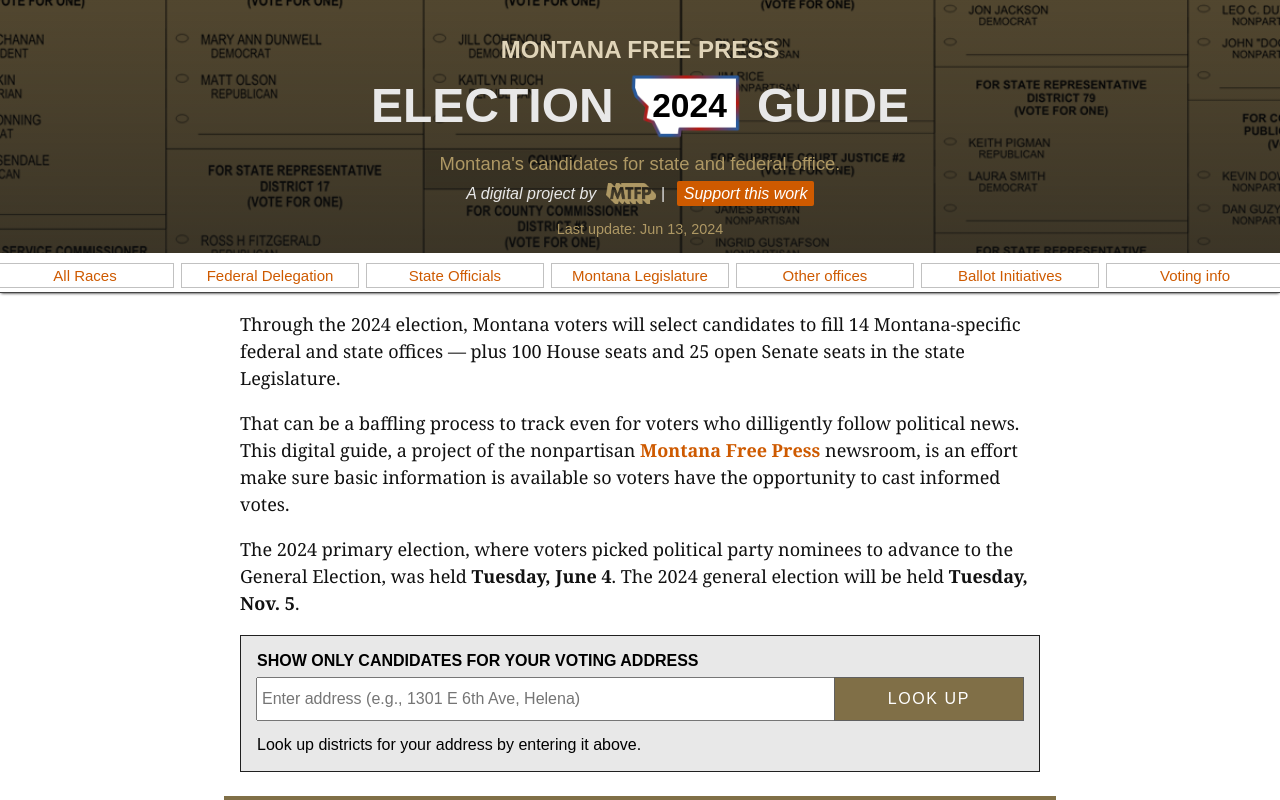
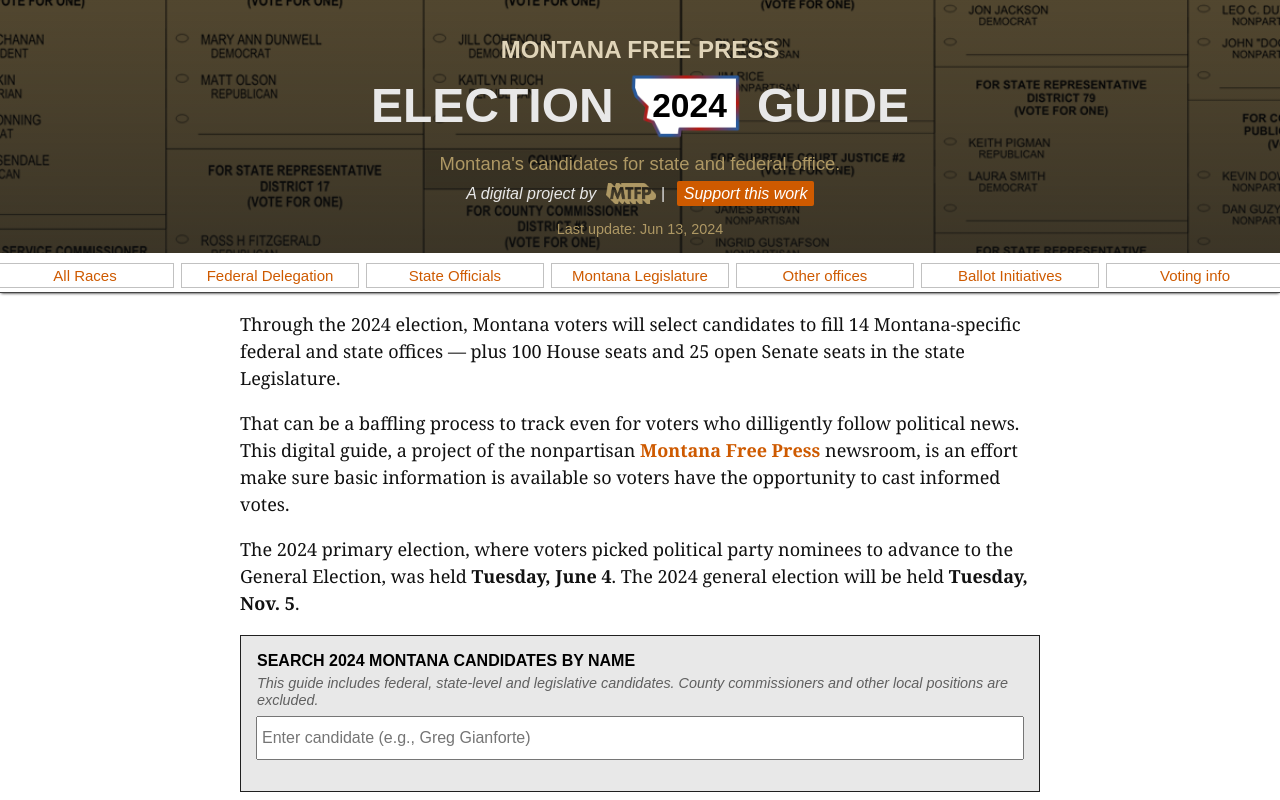
Before and after one commit to mtfreepress/mt-2024-elections, a Next.js app: page /election-guide-2024/ in a window 1280 px wide. Shown: the top 800 px of the page. Built offline with nearby package versions, Linux system fonts and the light colour scheme; a web font is replaced by a local one.

Commit message:
Toggle unfinished address lookup on in index code

```diff
--- a/src/pages/index.js
+++ b/src/pages/index.js
@@ -124,7 +124,7 @@
 
             <Markdown>{overviewLedeIn}</Markdown>
 
-            {/* <SearchForCandidate candidates={fullCandidateList} /> */}
+            <SearchForCandidate candidates={fullCandidateList} />
 
             <AddressLookup selDistricts={selDistricts} setSelDistricts={setSelDistricts} />
 
```
